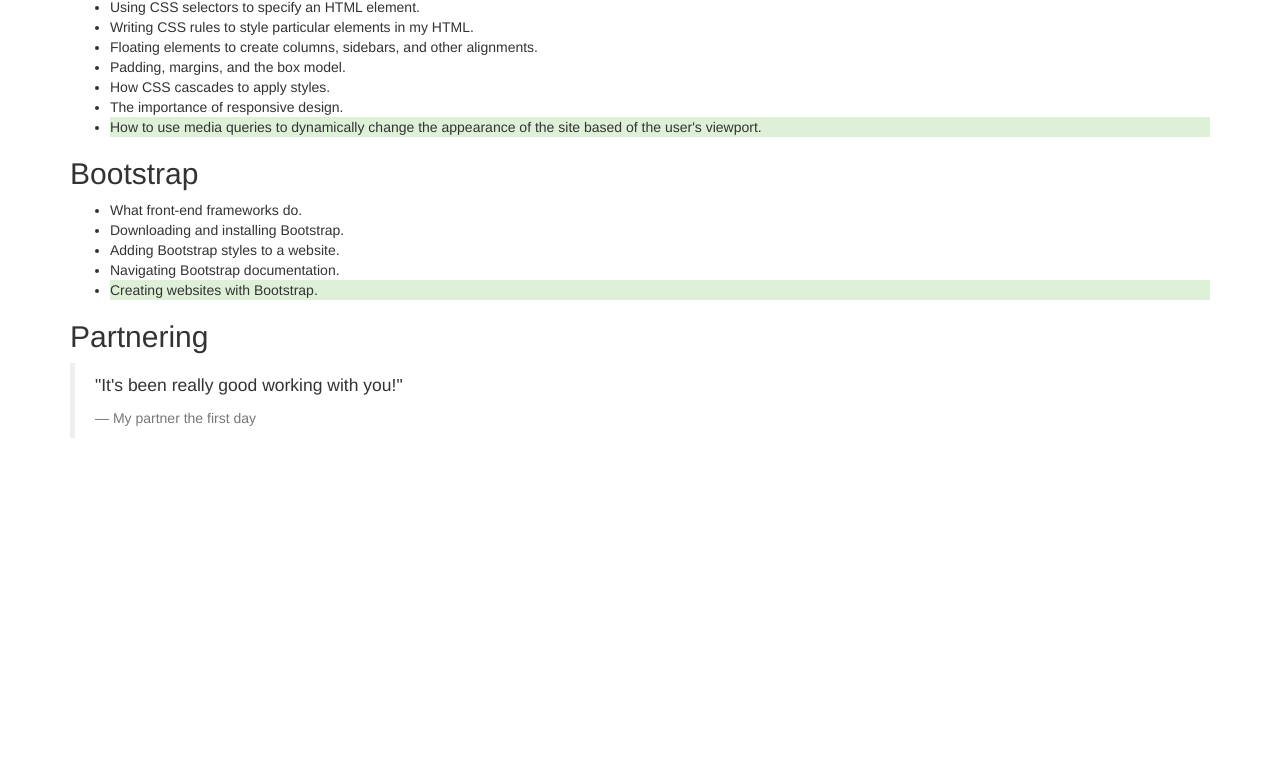
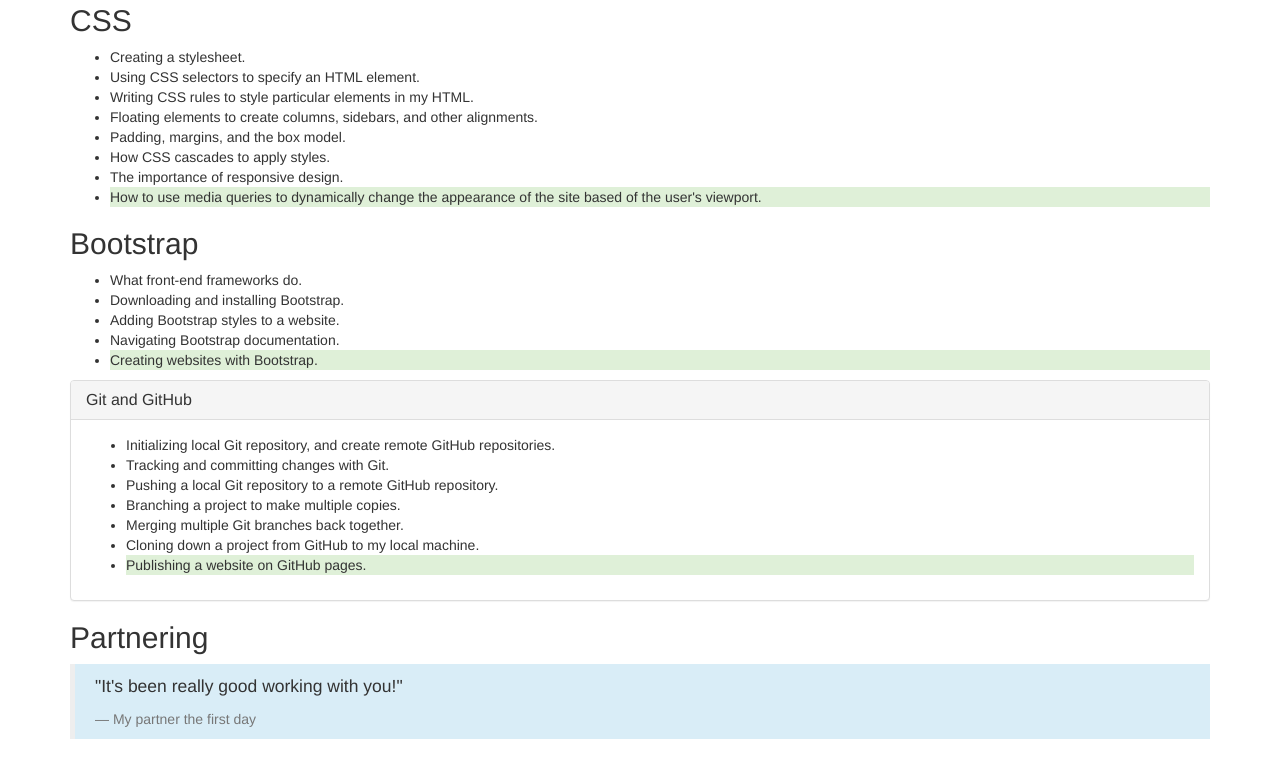
Before and after one commit to Xequah/week-in-review, a plain HTML site: page index.html in a window 1280 px wide. Shown: the part 722-1481 px from the top of the page. Before the commit the page ends 1180 px from the top, so only its background shows below. Drawn offline with Linux system fonts and the light colour scheme.

Commit message:
adding additional bootstrap styles

```diff
--- a/index.html
+++ b/index.html
@@ -14,6 +14,7 @@
       I've almost finished my first week at Epicodus. Here are some of the things I've learned so far:
     </p>
   </div>
+  <div class="well">
     <h2>Command Line</h2>
     <ul>
         <li class="bg-success">Initializing local Git repository, and create remote GitHub repositories.</li>
@@ -24,6 +25,7 @@
         <li>Cloning down a project from GitHub to my local machine.</li>
         <li>Publishing a website on GitHub pages.</li>
     </ul>
+  </div>
     <h2>HTML</h2>
     <ul>
       <li>Using HTML tags to create websites</li>
@@ -52,8 +54,24 @@
       <li>Navigating Bootstrap documentation.</li>
       <li class="bg-success">Creating websites with Bootstrap.</li>
     </ul>
+  <div class="panel panel-default">
+    <div class="panel-heading">
+      <h2 class="panel-title">Git and GitHub</h2>
+    </div>
+      <div class="panel-body">
+      <ul>
+        <li>Initializing local Git repository, and create remote GitHub repositories.</li>
+        <li>Tracking and committing changes with Git.</li>
+        <li>Pushing a local Git repository to a remote GitHub repository.</li>
+        <li>Branching a project to make multiple copies.</li>
+        <li>Merging multiple Git branches back together.</li>
+        <li>Cloning down a project from GitHub to my local machine.</li>
+        <li class="bg-success">Publishing a website on GitHub pages.</li>
+      </ul>
+    </div>
+  </div>
     <h2>Partnering</h2>
-      <blockquote>
+      <blockquote class="bg-info">
         <p>"It's been really good working with you!"</p>
         <footer>My partner the first day</footer>
       </blockquote>
```
